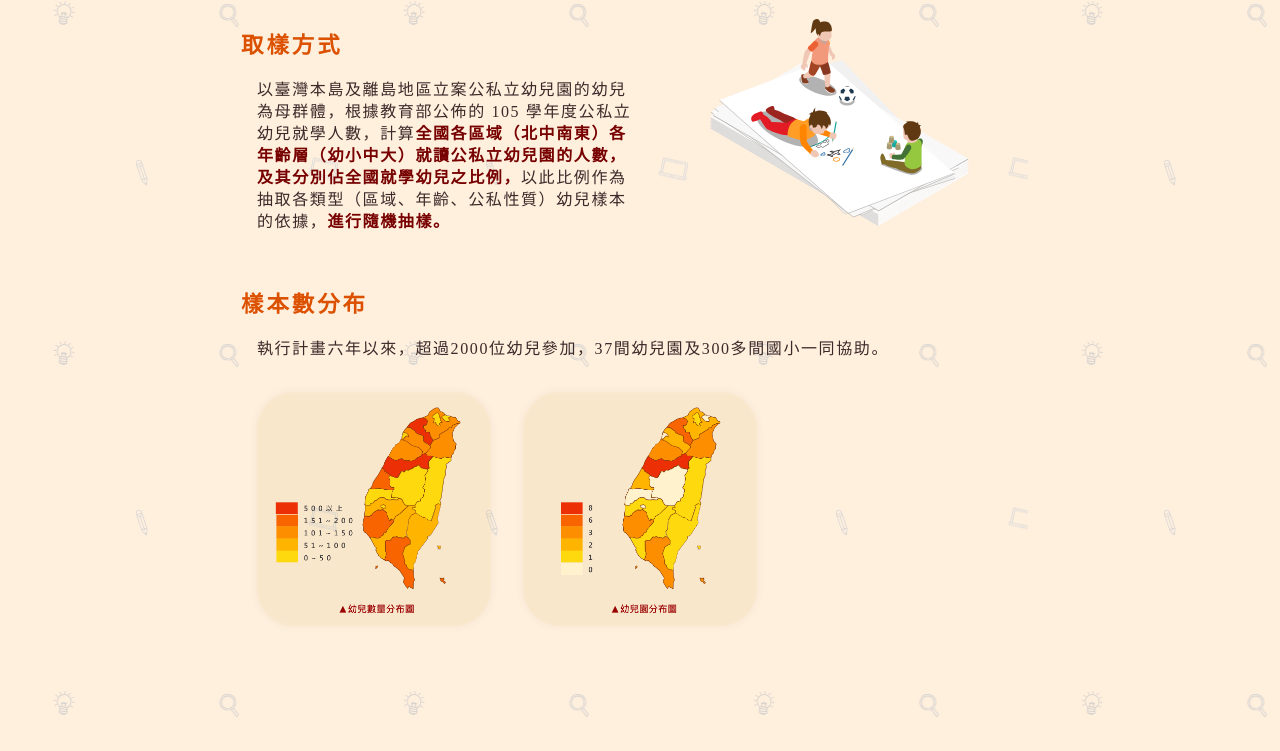
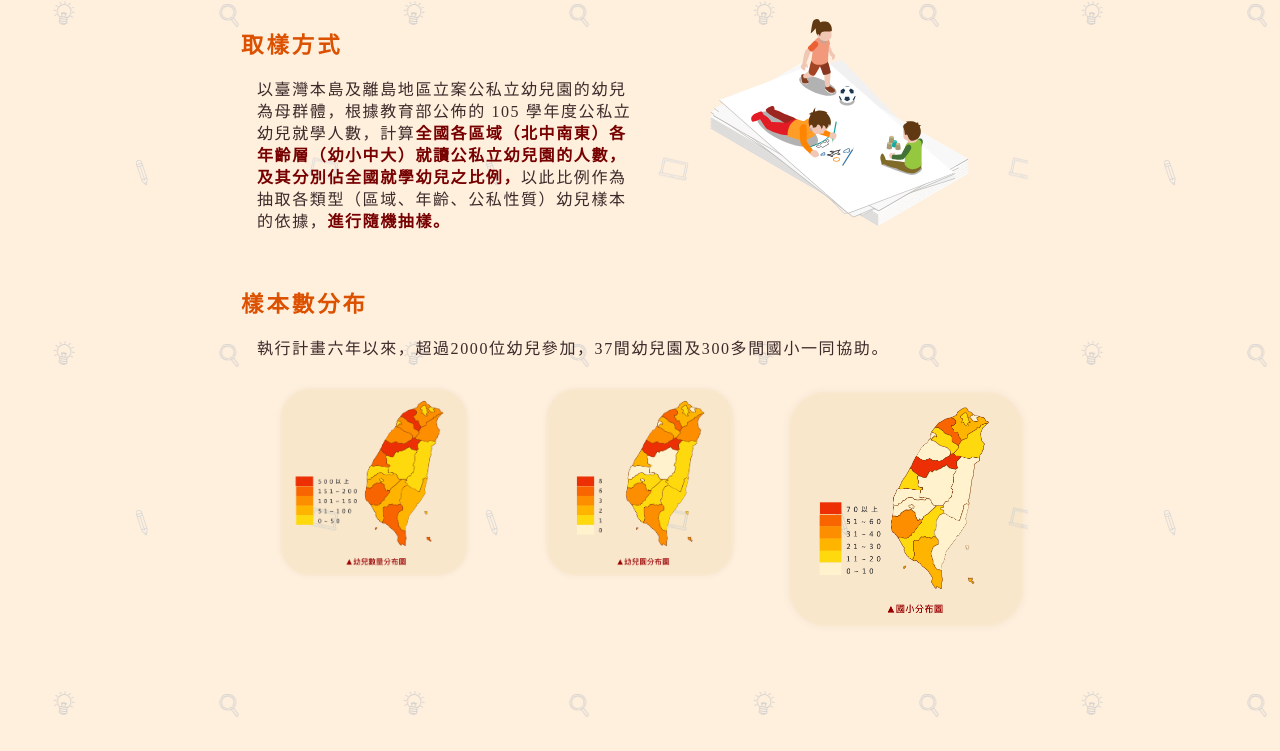
Before and after one commit to learningdatabase/TECEPS, a plain HTML site: page about.html in a window 1280 px wide. Shown: the part 1664-2415 px from the top of the page. Drawn offline with Linux system fonts and the light colour scheme.

Commit message:
Update about.html

```diff
--- a/about.html
+++ b/about.html
@@ -112,10 +112,13 @@
                     <h3>樣本數分布</h3>
                     <p>執行計畫六年以來，超過2000位幼兒參加，37間幼兒園及300多間國小一同協助。</p>
                     <div class="one_third first">
-                        <img class="wd100" src="pic/taiwan01.png">
+                        <img class="wd80" src="pic/taiwan01.png">
                     </div>
                     <div class="one_third ">
-                        <img class="wd100" src="pic/taiwan02.png">
+                        <img class="wd80" src="pic/taiwan02.png">
+                    </div>
+                    <div class="one_third ">
+                        <img class="wd100" src="pic/taiwan03.png">
                     </div>
                 </div>
             </div>
```
